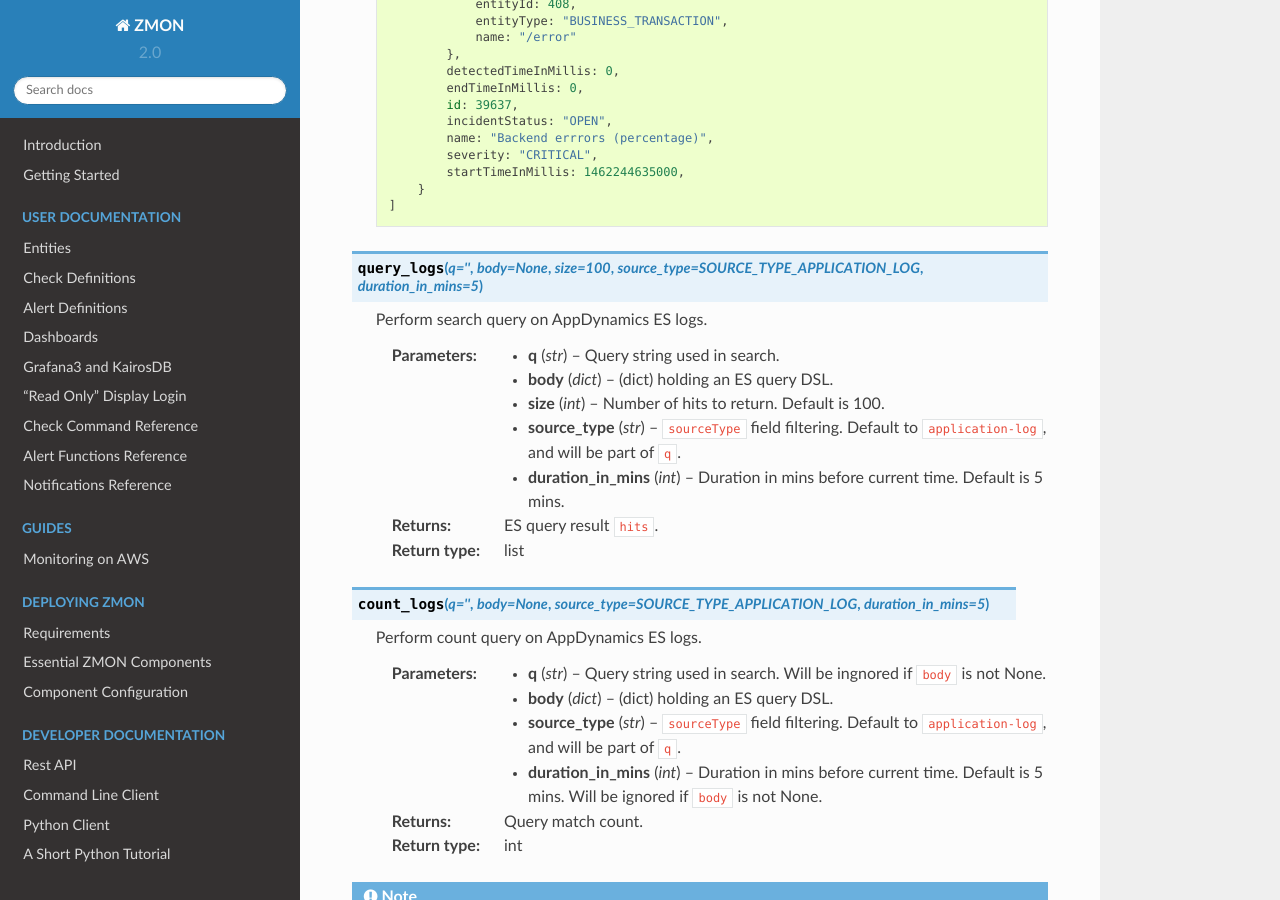
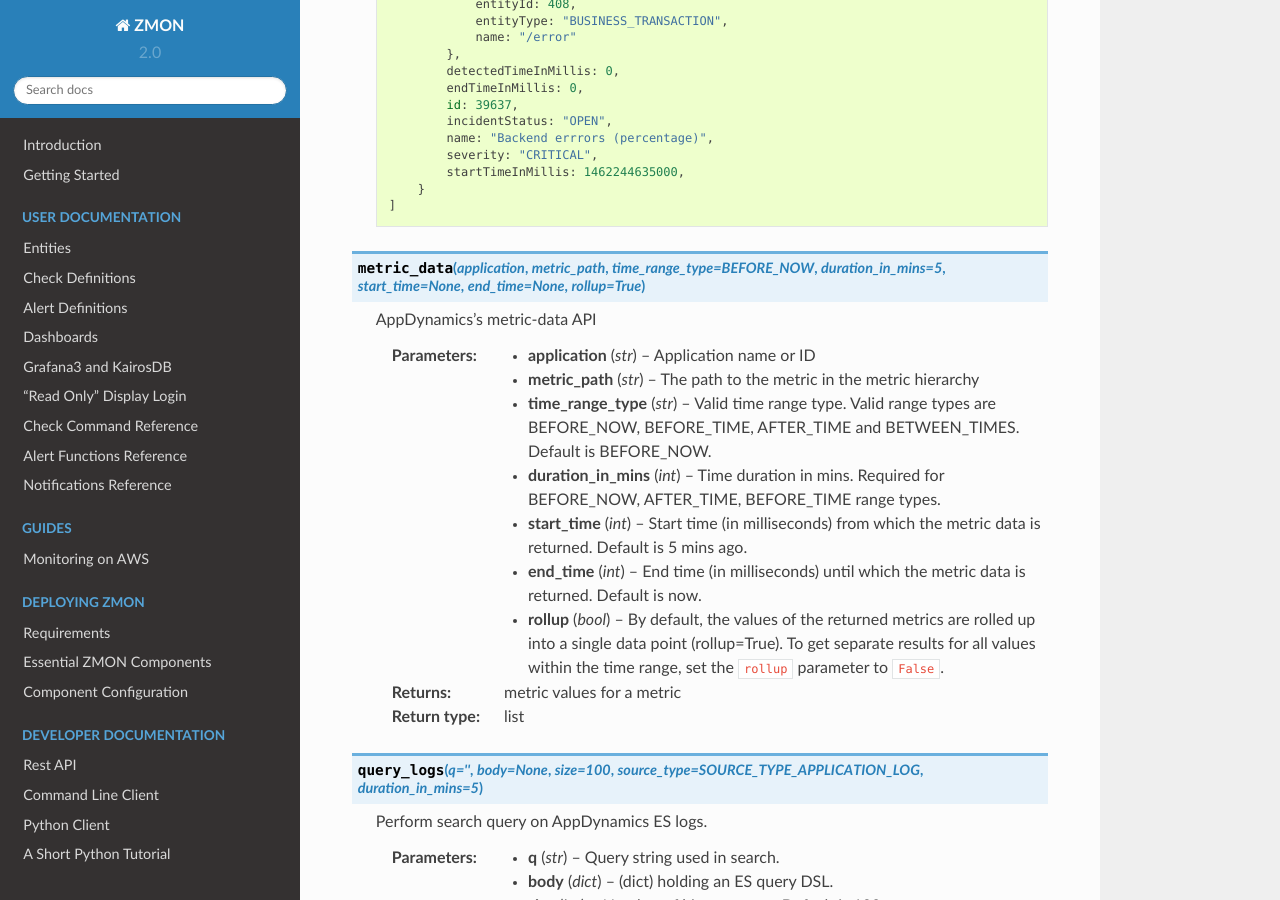
Before and after one commit to zalando-zmon/zmon-docs, a Sphinx documentation site: the page built from docs/user/check-ref/appdynamics_wrapper.rst, in a window 1280 px wide and 900 px high, scrolled down 1272 px. Built offline with Sphinx 7.4.7 and the Read the Docs theme 2.0.0, drawn with Linux system fonts in a browser that asks for light colours.

Commit message:
Add docs for appdynamics metric data API (#49)

```diff
--- a/docs/user/check-ref/appdynamics_wrapper.rst
+++ b/docs/user/check-ref/appdynamics_wrapper.rst
@@ -83,6 +83,39 @@ Methods of AppDynamics
             }
         ]
 
+.. py:function:: metric_data(application, metric_path, time_range_type=BEFORE_NOW, duration_in_mins=5, start_time=None, end_time=None, rollup=True)
+
+        ::
+
+        AppDynamics's metric-data API
+
+        :param application: Application name or ID
+        :type application: str
+
+        :param metric_path: The path to the metric in the metric hierarchy
+        :type metric_path: str
+
+        :param time_range_type: Valid time range type. Valid range types are BEFORE_NOW, BEFORE_TIME, AFTER_TIME and
+                                BETWEEN_TIMES. Default is BEFORE_NOW.
+        :type time_range_type: str
+
+        :param duration_in_mins: Time duration in mins. Required for BEFORE_NOW, AFTER_TIME, BEFORE_TIME range types.
+        :type duration_in_mins: int
+
+        :param start_time: Start time (in milliseconds) from which the metric data is returned. Default is 5 mins ago.
+        :type start_time: int
+
+        :param end_time: End time (in milliseconds) until which the metric data is returned. Default is now.
+        :type end_time: int
+
+        :param rollup: By default, the values of the returned metrics are rolled up into a single data point
+                       (rollup=True). To get separate results for all values within the time range, set the
+                       ``rollup`` parameter to ``False``.
+        :type rollup: bool
+
+        :return: metric values for a metric
+        :rtype: list
+
 .. py:function:: query_logs(q='', body=None, size=100, source_type=SOURCE_TYPE_APPLICATION_LOG, duration_in_mins=5)
 
     ::
```
